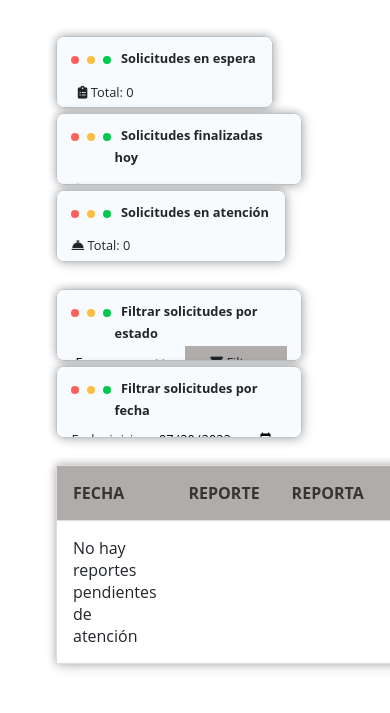
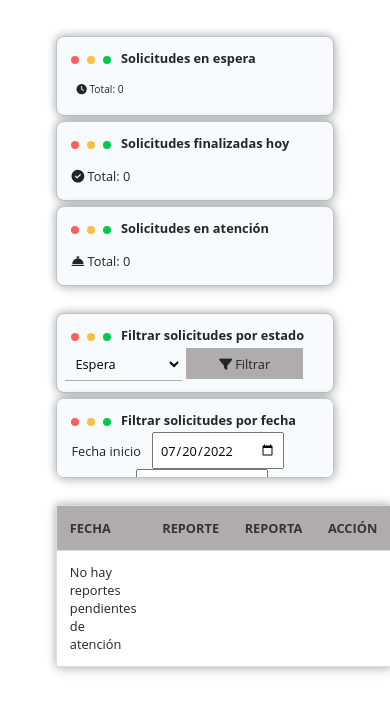
Before and after one commit to iamnelsonglz/soporte-dipris, a PHP site: page /inicio.php in a window 390 px wide; the page is wider, and only the part inside the window is pictured. Shown: the part 80-793 px from the top of that part. Run offline with PHP 8.4, Linux system fonts and the light colour scheme; a user stored in the database is signed in; data comes from the database, SQL or seed files in the repository; data that the repository does not hold is empty; some libraries are stand-ins or nearby versions.

Commit message:
corrección 20-jun

```diff
--- a/css/style.css
+++ b/css/style.css
@@ -34,6 +34,8 @@
       scroll-behavior: smooth;
     }
 }
+
+input {-webkit-user-select: text;}
 
 /* Cuerpo del proyecto */
 body {
@@ -381,14 +383,7 @@ select {
     cursor: pointer;
 }
 
-.in{
-    background: transparent;
-    border: none;
-    font-size: var(--font-size);
-    margin-right: 1em;
-    width: auto;
-    border-bottom: 1px solid var(--principal-color-light);
-}
+
 
 .mini-in{
     font-size: var(--mini-font-size) !important;
@@ -445,6 +440,10 @@ select {
     .in, .txt {
         font-size: 0.5rem;
     }
+
+    .btn__cabecera{
+        font-size: 0.6em;
+    }
 }
 
 
@@ -460,6 +459,10 @@ select {
     }
 
     .in, .txt {
-        font-size: 0.8rem;
+        font-size: 0.8em;
+    }
+
+    .btn__cabecera{
+        font-size: 0.8em;
     }
 }
--- a/css/stylemodal.css
+++ b/css/stylemodal.css
@@ -111,6 +111,14 @@
 }
 
 @media only screen and (max-width: 1080px){
+
+
+  .modal-content {
+    width: 80%;
+  }
+}
+
+@media only screen and (max-width: 640px){
   .fragment-modal{
       display: grid !important;
       grid-template-columns: 1fr !important;
@@ -127,4 +135,13 @@
   .btn-modal{
     font-size: 0.8rem;
   }
+
+  .modal {
+    width: 100%; /* Full width */
+    height: 100%; /* Full height */
+  }
+
+  .modal-content {
+    width: 80%;
+  }
 }
--- a/css/styletable.css
+++ b/css/styletable.css
@@ -79,5 +79,6 @@ table > thead {
 @media only screen and (max-width: 720px){
     table{
         width: 100%;
+        font-size: 0.8em;
     }
 }
--- a/css/stylethings.css
+++ b/css/stylethings.css
@@ -19,7 +19,7 @@ svg {
     display:inline-block;
     overflow-y: scroll;
     width: auto;
-    height: 4.5em !important;
+    height: 5em !important;
     padding: 0.5em !important;
     background-color: #F8FBFE;
     border-radius: 8px;
@@ -99,3 +99,14 @@ svg {
      stroke-dashoffset: -125px;
     }
    }
+
+   /* Pantalla responsiva mobile */
+@media only screen and (max-width: 720px){
+    .card {
+        width: 100%;
+        height: 5em !important;
+        padding: 0.5em !important;
+
+    }
+
+}
--- a/js/reporteadmin.js
+++ b/js/reporteadmin.js
@@ -38,7 +38,7 @@ $(document).ready(function () {
                 let template = '';
                 personas.forEach(persona => {
                     template += `
-                    <label class="txt"> <i class="fa-solid fa-clipboard-list"></i> Total: ${persona.total}</label>
+                    <label class="txt"> <i class="fa-solid fa-clock"></i> Total: ${persona.total}</label>
                     `;
                     $('.scoreboard-esp').html(template);
                 })
```
Also changed, not shown: css/stylelogin.css (+11 -0 lines).
